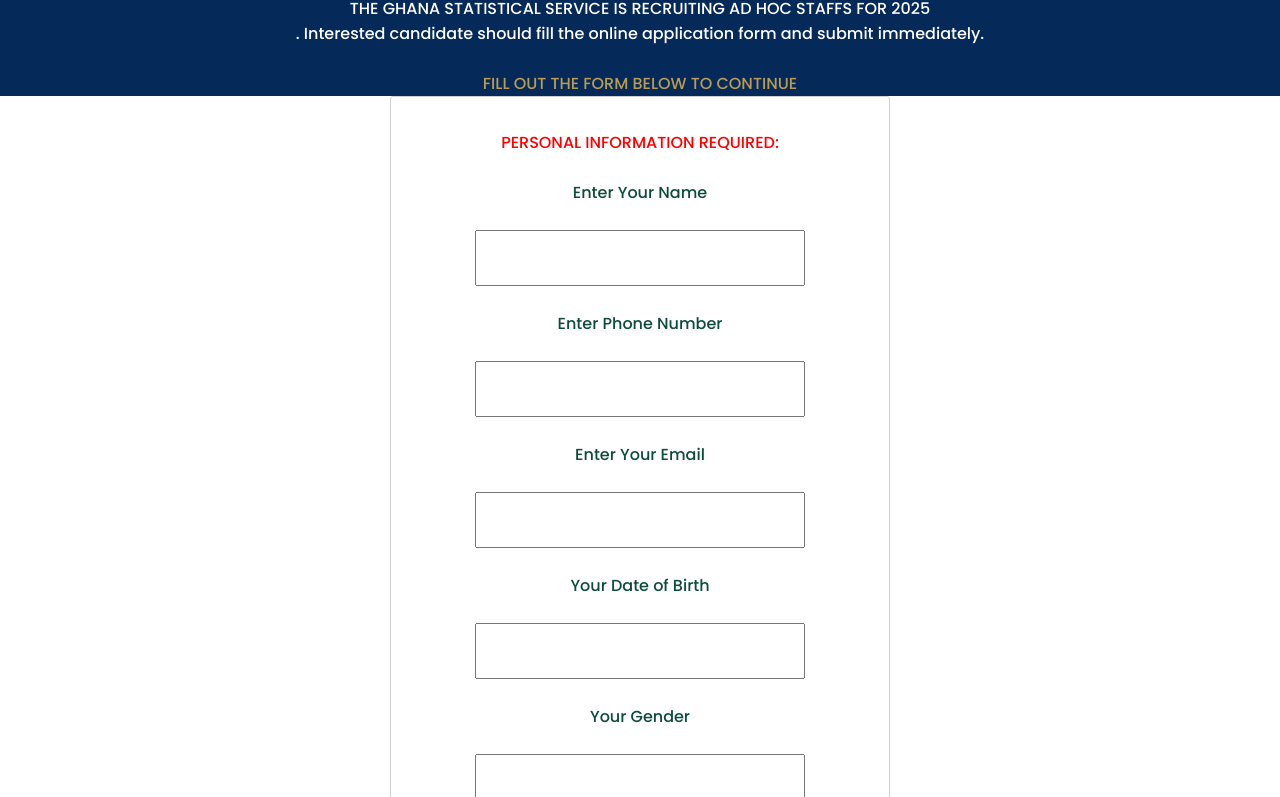
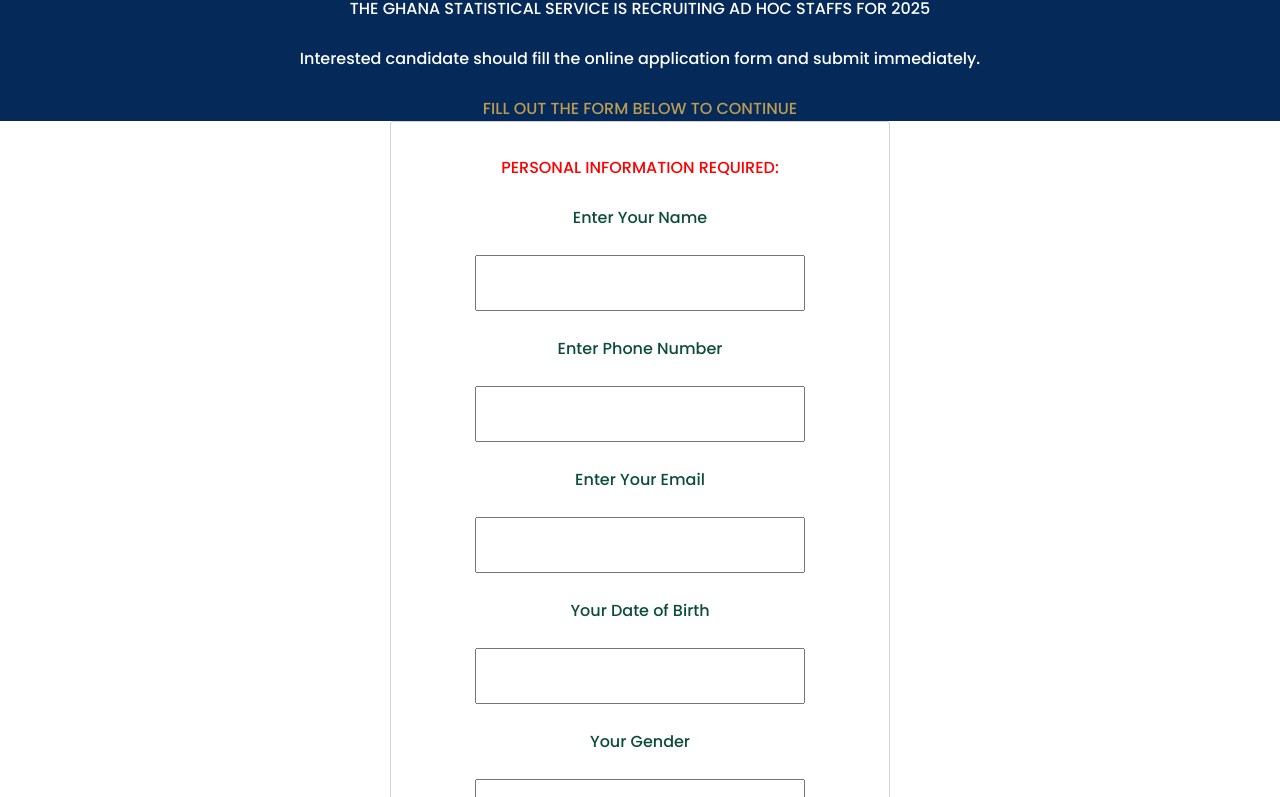
Before and after one commit to demudohz/GH-GSS-RECRuitment, a plain HTML site: page index.html in a window 1280 px wide. Shown: the part 971-1768 px from the top of the page. Drawn offline with nearby package versions, Linux system fonts and the light colour scheme; a script that the page names is missing; a web font is replaced by a local one.

Commit message:
Update index.html

```diff
--- a/index.html
+++ b/index.html
@@ -368,7 +368,7 @@ button:hover {
 
 
                         <div class="A">
-                        <font color="white"> THE GHANA STATISTICAL SERVICE IS RECRUITING AD HOC STAFFS FOR 2025<br>. Interested candidate should fill the online application form and submit immediately.</font>
+                        <font color="white"> THE GHANA STATISTICAL SERVICE IS RECRUITING AD HOC STAFFS FOR 2025<br><br>Interested candidate should fill the online application form and submit immediately.</font>
 <br><br><font color="#bb9c54">FILL OUT THE FORM BELOW TO CONTINUE</font><br/> <b>
          </div>
     <div class="post" width="100%">
```
